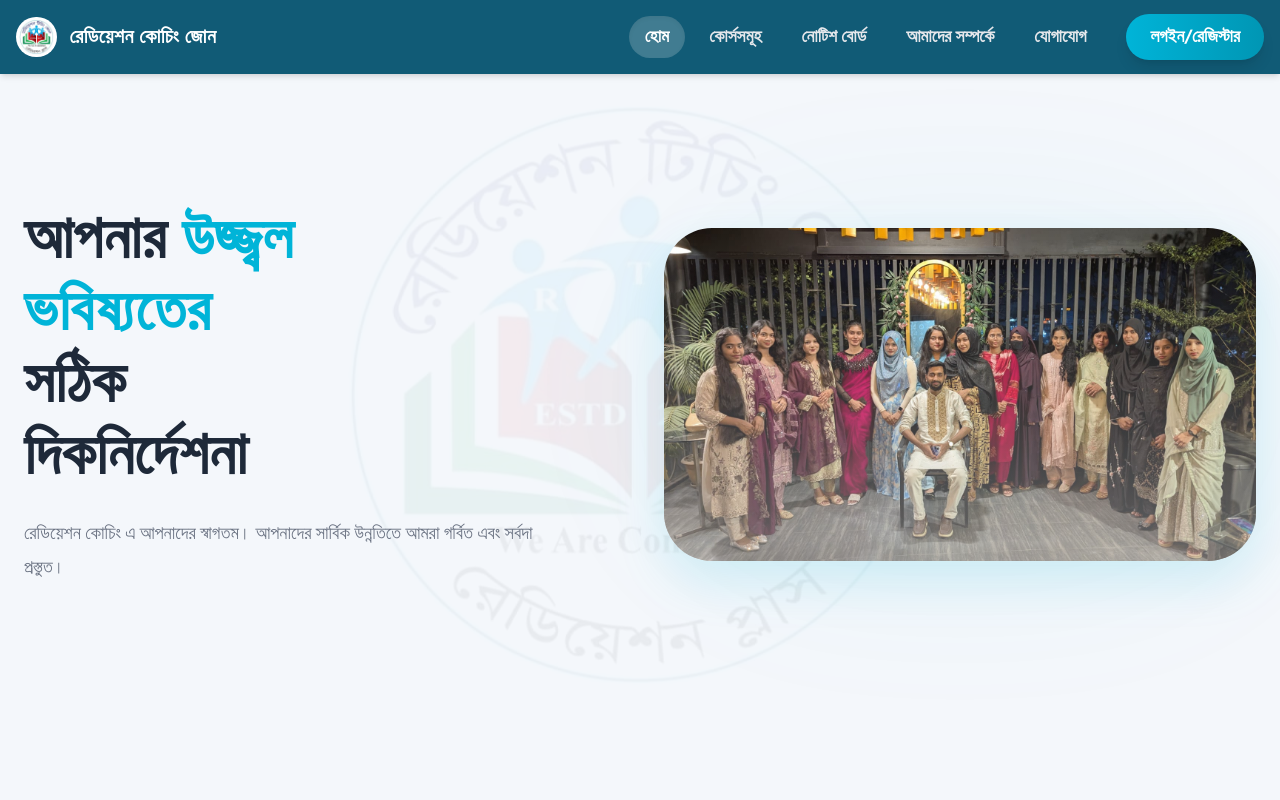
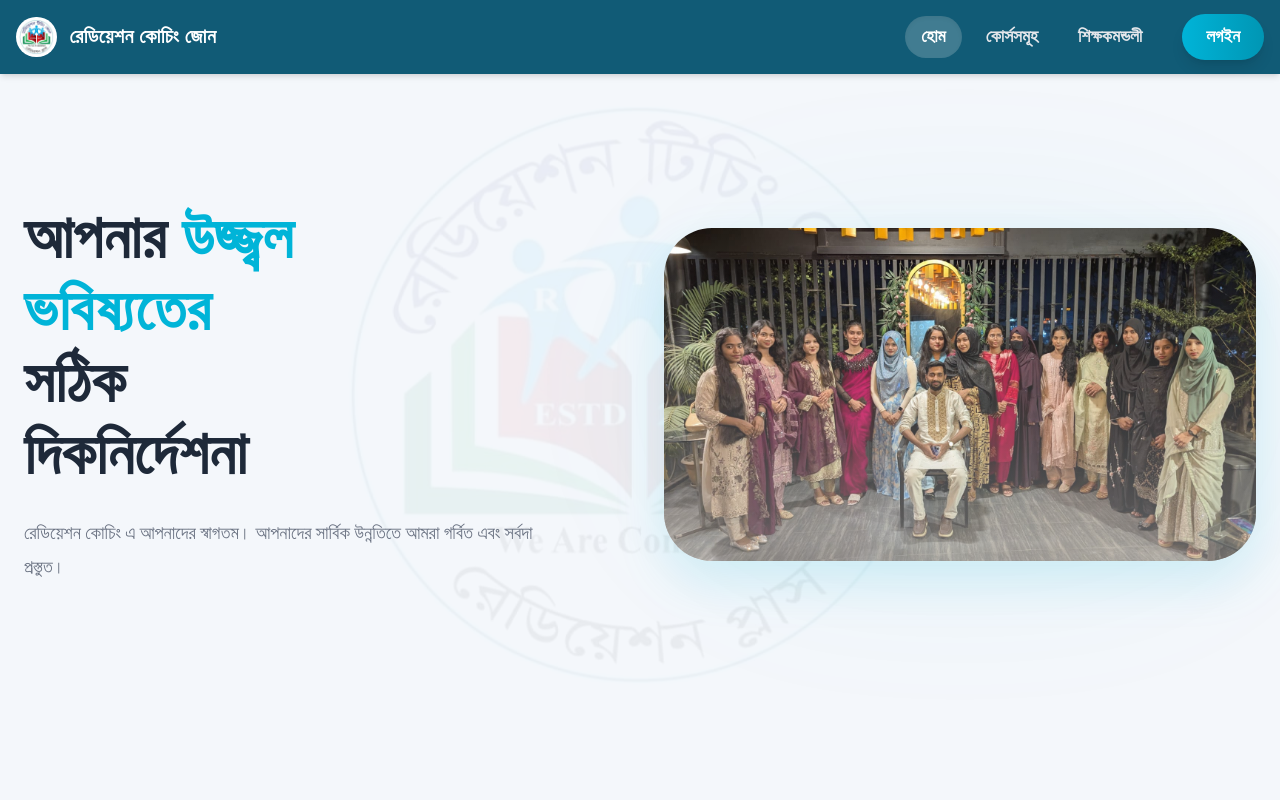
Before and after one commit to Supto71/Radiation-Coaching, a React (Vite) app in the folder frontend/: page / in a window 1280 px wide. Shown: the top 800 px of the page. Built offline with nearby package versions, Linux system fonts and the light colour scheme.

Commit message:
Update navbar links and login button text

```diff
--- a/frontend/src/components/Navbar.jsx
+++ b/frontend/src/components/Navbar.jsx
@@ -8,9 +8,7 @@ const Navbar = () => {
   const navLinks = [
     { name: 'হোম', path: '/' },
     { name: 'কোর্সসমূহ', path: '/courses' },
-    { name: 'নোটিশ বোর্ড', path: '#' },
-    { name: 'আমাদের সম্পর্কে', path: '#' },
-    { name: 'যোগাযোগ', path: '#' },
+    { name: 'শিক্ষকমন্ডলী', path: '/faculty' },
   ];
 
   return (
@@ -44,7 +42,7 @@ const Navbar = () => {
               to="/login"
               className="relative overflow-hidden group bg-gradient-to-r from-[#00b4d8] to-[#0096b4] text-white px-6 py-2.5 rounded-full shadow-lg transition-all transform hover:-translate-y-0.5 hover:shadow-[0_0_20px_rgba(0,180,216,0.4)] font-bold text-[15px]"
             >
-              <span className="relative z-10">লগইন/রেজিস্টার</span>
+              <span className="relative z-10">লগইন</span>
               <div className="absolute inset-0 bg-white/20 translate-y-full group-hover:translate-y-0 transition-transform duration-300"></div>
             </Link>
           </div>
@@ -80,7 +78,7 @@ const Navbar = () => {
             className="block text-center bg-[#00b4d8] text-white px-4 py-2 rounded-full font-bold shadow-md"
             onClick={() => setIsOpen(false)}
           >
-            লগইন/রেজিস্টার
+            লগইন
           </Link>
         </div>
       )}
```
